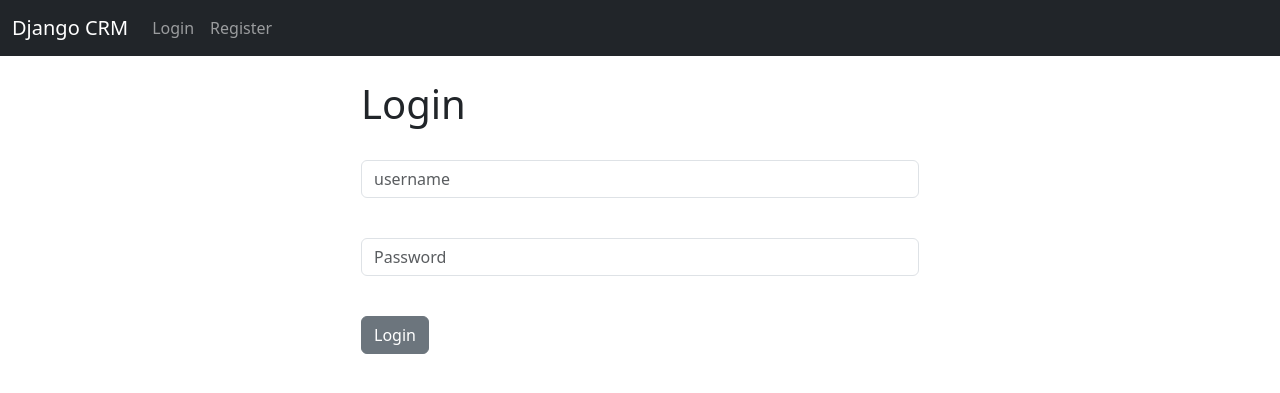
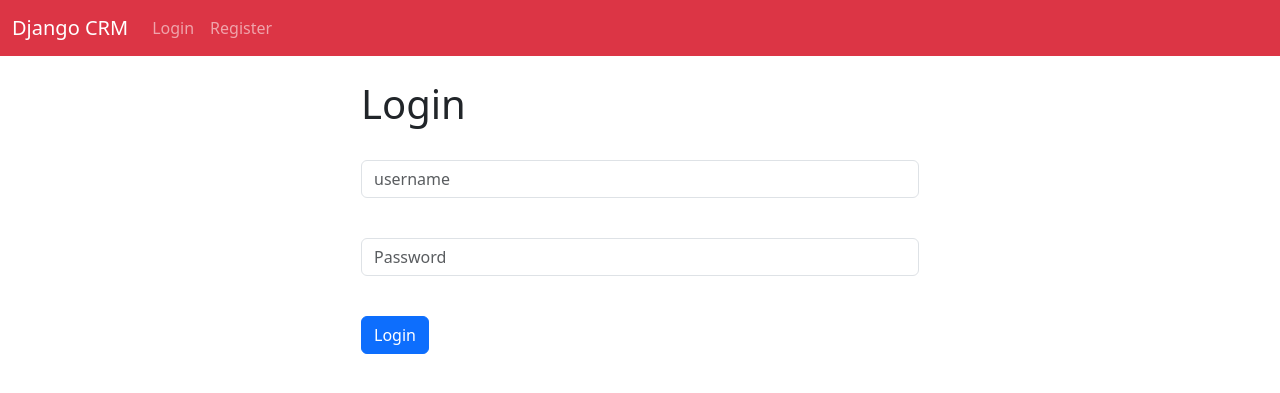
Before and after one commit to sarath761/Django-CRM, a Django app: page / in a window 1280 px wide. Shown: the top 393 px of the page. Run offline with Django 5.2, Linux system fonts and the light colour scheme.

Commit message:
Final Before posting on Linkedin

```diff
--- a/CRMapp/forms.py
+++ b/CRMapp/forms.py
@@ -3,14 +3,10 @@ from django.contrib.auth.models import User
 from django import forms
 from .models import Record
 
-
-
-
 class SignUpForm(UserCreationForm):
 	email = forms.EmailField(label="", widget=forms.TextInput(attrs={'class':'form-control', 'placeholder':'Email Address'}))
 	first_name = forms.CharField(label="", max_length=100, widget=forms.TextInput(attrs={'class':'form-control', 'placeholder':'First Name'}))
 	last_name = forms.CharField(label="", max_length=100, widget=forms.TextInput(attrs={'class':'form-control', 'placeholder':'Last Name'}))
-
 
 	class Meta:
 		model = User
@@ -37,7 +33,7 @@ class SignUpForm(UserCreationForm):
 
 
 
-# Create Add Record Form
+# Created Add Record Form
 class AddRecordForm(forms.ModelForm):
 	first_name = forms.CharField(required=True, widget=forms.widgets.TextInput(attrs={"placeholder":"First Name", "class":"form-control"}), label="")
 	last_name = forms.CharField(required=True, widget=forms.widgets.TextInput(attrs={"placeholder":"Last Name", "class":"form-control"}), label="")
--- a/CRMapp/templates/add_record.html
+++ b/CRMapp/templates/add_record.html
@@ -12,7 +12,7 @@
 
         <br />
         <button type="submit" class="btn btn-secondary">Add Record</button>
-        <a href="{% url 'home' %}" class="btn btn-secondary">Back</a>
+        <a href="{% url 'home' %}" class="btn btn-primary">Back</a>
 
     </form>
 
--- a/CRMapp/templates/home.html
+++ b/CRMapp/templates/home.html
@@ -39,8 +39,8 @@
                 <td>{{ record.zipcode }}</td>
                 <td>{{ record.created_at }}</td>
                 <td>{{ record.id }}</td>
-                <td><a href="{% url 'update_record' record.id %}" class="btn btn-secondary">Update</a></td>
-                <td><a href="{% url 'record' record.id %}" class="btn btn-secondary">View</a></td>
+                <td><a href="{% url 'update_record' record.id %}" class="btn btn-primary">Update</a></td>
+                <td><a href="{% url 'record' record.id %}" class="btn btn-primary">View</a></td>
             </tr>
         {% endfor %}
 
@@ -64,7 +64,7 @@
             <input type="password" class="form-control" name="password" placeholder="Password" required >
         </div>
         <br>
-        <button type="submit" class="btn btn-secondary">Login</button>
+        <button type="submit" class="btn btn-primary">Login</button>
 </form>
 
 </div>
--- a/CRMapp/templates/nav.html
+++ b/CRMapp/templates/nav.html
@@ -1,6 +1,6 @@
 
 
-<nav class="navbar navbar-expand-lg navbar-dark bg-dark ">
+<nav class="navbar navbar-expand-lg navbar-dark bg-danger ">
     <div class="container-fluid">
         <a class="navbar-brand" href="{% url 'home' %}">Django CRM</a>
         <button class="navbar-toggler" type="button" data-bs-toggle="collapse" data-bs-target="#navbarSupportedContent"
@@ -8,8 +8,10 @@
             <span class="navbar-toggler-icon"></span>
         </button>
         <div class="collapse navbar-collapse" id="navbarSupportedContent">
-            <ul class="navbar-nav me-auto mb-2 mb-lg-0">
-            {%if user.is_authenticated %}
+            <ul class="navbar-nav me-auto mb-2 mb-lg-0 d-flex justify-content-start">
+                {% if user.is_authenticated %}
+                    <a class="nav-link navbar-text text-white" href="#">Username: {{ user.username }}</a>
+                </li>
 
                 <li class="nav-item">
                     <a class="nav-link" href="{% url 'add_record' %}">Add Record</a>
@@ -19,9 +21,7 @@
                     <a class="nav-link" href="{% url 'logout' %}">Logout</a>
                 </li>
 
-                <li class="nav-item">
-                    <a class="nav-link" href="#">Username: {{ user.username }}</a>
-                </li>
+
 
 
             {%  else  %}
--- a/CRMapp/templates/record.html
+++ b/CRMapp/templates/record.html
@@ -52,7 +52,7 @@
 </div>
 
 <br /><br />
-<a href="{% url 'home' %}" class="btn btn-secondary">Back</a>
+<a href="{% url 'home' %}" class="btn btn-primary">Back</a>
 
 <a href="{% url 'delete_record' customer_record.id %}" class="btn btn-danger">Delete</a>
 <a href="{% url 'update_record' customer_record.id %}" class="btn btn-primary">Update</a>
--- a/CRMapp/templates/register.html
+++ b/CRMapp/templates/register.html
@@ -19,7 +19,7 @@
             </div>
             {% endif %}
             {{form.as_p}}
-            <button type="submit" class="btn btn-secondary">Register</button>
+            <button type="submit" class="btn btn-primary">Register</button>
     </form>
 </div>
 
--- a/CRMapp/templates/update_record.html
+++ b/CRMapp/templates/update_record.html
@@ -12,7 +12,7 @@
 
         <br />
         <button type="submit" class="btn btn-secondary">Update Record</button>
-        <a href="{% url 'home' %}" class="btn btn-secondary">Back </a>
+        <a href="{% url 'home' %}" class="btn btn-primary">Back </a>
 
     </form>
 
```
Also changed, not shown: CRMapp/views.py (+6 -6 lines), mydb.py (+1 -10 lines).
